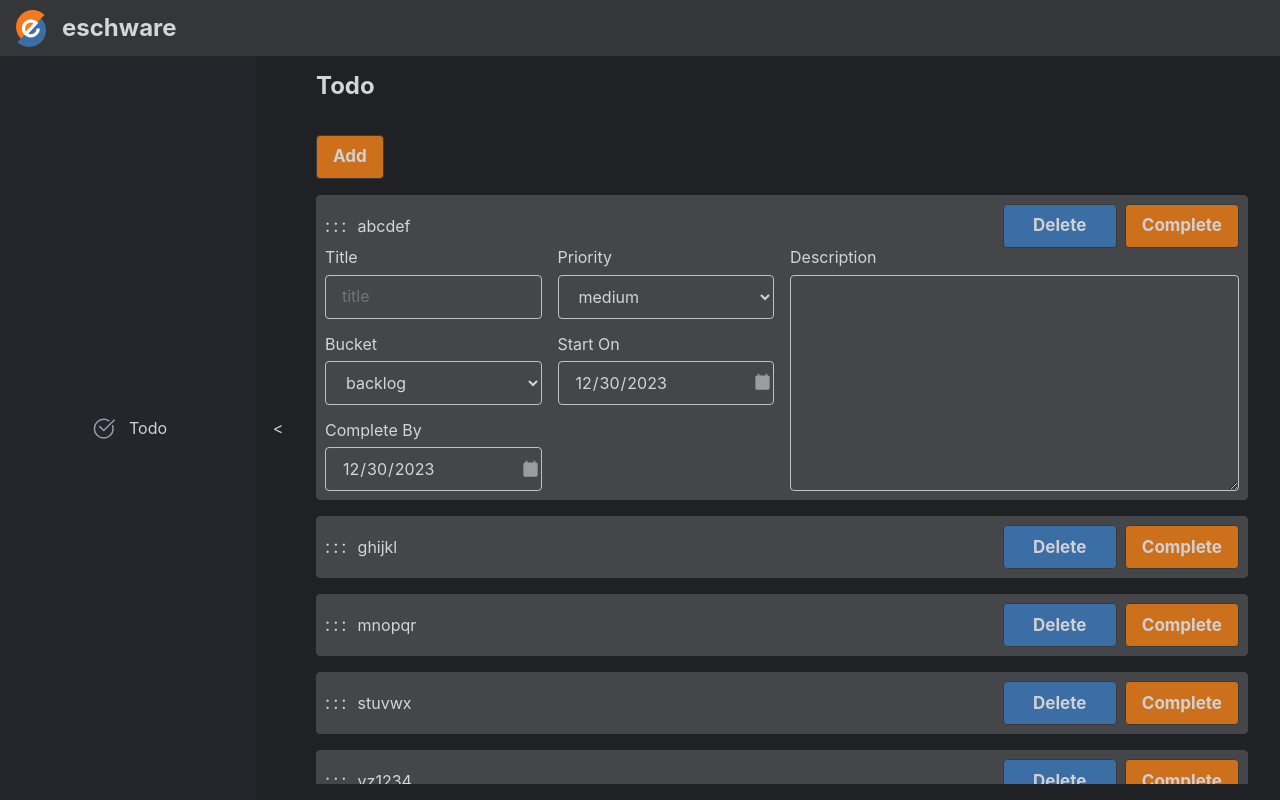
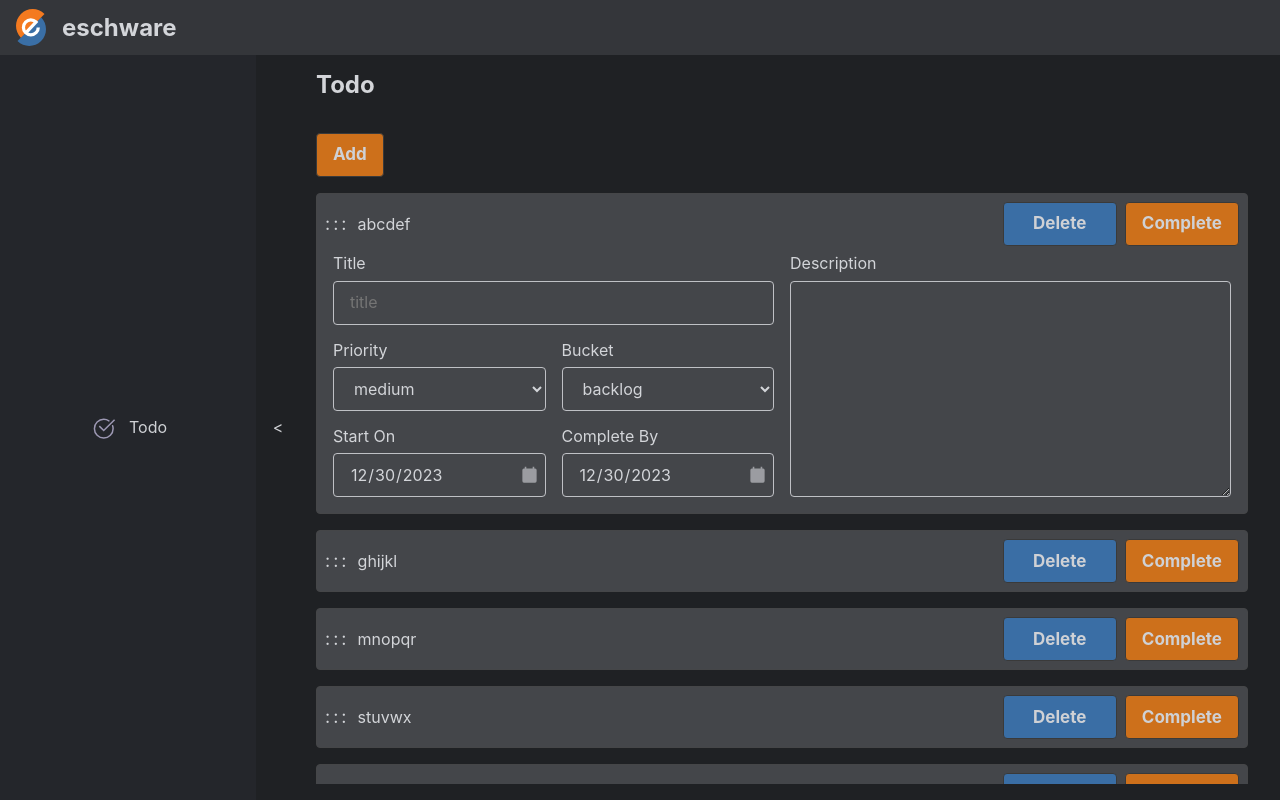
Before and after one commit to Erik-Schlegel/dashboard.erikschlegel.io, a React (Create React App) app: page / in a window 1280 px wide. Both pictures are taken after a click on the element "abcdef". Built offline with nearby package versions, Linux system fonts and the light colour scheme; a web font is replaced by a local one.

Commit message:
micro adjustments to todo form

```diff
--- a/src/components/atoms/inputdate/inputdate.module.css
+++ b/src/components/atoms/inputdate/inputdate.module.css
@@ -20,6 +20,9 @@
    background-size: 1.2em;
    background-position: center;
    color: transparent;
+   position: relative;
+   left: -5px;
+   cursor: pointer;
 }
 
 .label {
--- a/src/components/atoms/inputdate/inputdate.tsx
+++ b/src/components/atoms/inputdate/inputdate.tsx
@@ -20,16 +20,18 @@ const InputDate = ({ name, label, onChange, minDate=new Date(), defaultValue=new
 
 
    return (
-      <div>
+      <div className={className}>
          {
             label &&
-            <label htmlFor={name} className={styles.label}>{label}</label>
+            <label htmlFor={name} className={styles.label}>
+               {label}
+            </label>
          }
          <input type="date" name={name}
             onChange={onChange}
             min={min}
             defaultValue={def}
-            className={classNames(styles.inputDate, className)}
+            className={styles.inputDate}
          />
       </div>
 
--- a/src/components/atoms/inputselect/inputselect.module.css
+++ b/src/components/atoms/inputselect/inputselect.module.css
@@ -1,5 +1,14 @@
+.inputSelect {
+   position:relative;
+}
 
-.inputSelect {
+.inputSelect__label {
+   font-size: 1.6rem;
+   padding-bottom: var(--M_Gap1\2);
+   display: block;
+}
+
+.inputSelect__ui {
    background-color: rgba(0,0,0,0);
    border: 1px solid var(--I_InputBorder);
    border-radius: var(--M_BorderRadius);
@@ -9,12 +18,5 @@
    padding-right: var(--M_Gap);
    font-size: 1.6rem;
    color: var(--I_InputValue);
-   outline: none;
    width: 100%;
 }
-
-.label {
-   font-size: 1.6rem;
-   padding-bottom: var(--M_Gap1\2);
-   display: block;
-}
--- a/src/components/atoms/inputselect/inputselect.tsx
+++ b/src/components/atoms/inputselect/inputselect.tsx
@@ -16,13 +16,13 @@ type InputSelectProps = {
 const InputSelect = ({ name, label, options, defaultIndex, onChange, className }: InputSelectProps) =>
 {
    return (
-      <div>
+      <div className={classNames(styles.inputSelect, className)}>
          {label && (
-            <label htmlFor={name} className={styles.label}>
+            <label htmlFor={name} className={styles.inputSelect__label}>
                {label}
             </label>
          )}
-         <select name={name} onChange={onChange} className={classNames(styles.inputSelect, className)}>
+         <select name={name} onChange={onChange} className={styles.inputSelect__ui}>
             {
                options.map((option, i) =>
                (
--- a/src/components/atoms/inputtext/inputtext.module.css
+++ b/src/components/atoms/inputtext/inputtext.module.css
@@ -8,7 +8,6 @@
    padding-left: var(--M_Gap);
    font-size: 1.6rem;
    color: var(--I_InputValue);
-   outline: none;
    width: 100%;
 }
 
--- a/src/components/atoms/inputtext/inputtext.tsx
+++ b/src/components/atoms/inputtext/inputtext.tsx
@@ -1,5 +1,4 @@
 import React from "react";
-import classNames from "classnames";
 
 import styles from "./inputtext.module.css";
 
@@ -15,7 +14,7 @@ type InputTextProps = {
 const InputText = ({name, label, placeholder, onChange, className}: InputTextProps) =>
 {
    return (
-      <div>
+      <div className={className}>
          {label && (
             <label htmlFor={name} className={styles.label}>{label}</label>
          )}
@@ -23,7 +22,7 @@ const InputText = ({name, label, placeholder, onChange, className}: InputTextPro
             name={name}
             placeholder={placeholder}
             onChange={onChange}
-            className={classNames(styles.inputText, className)}
+            className={styles.inputText}
          />
       </div>
    )
--- a/src/components/atoms/inputtextarea/inputtextarea.module.css
+++ b/src/components/atoms/inputtextarea/inputtextarea.module.css
@@ -4,7 +4,7 @@
    border: 1px solid var(--I_InputBorder);
    border-radius: var(--M_BorderRadius);
    min-height: var(--M_MinClickable);
-   padding-left: var(--M_Gap);
+   padding: var(--M_Gap);
    font-size: 1.6rem;
    color: var(--I_InputValue);
    outline: none;
--- a/src/components/organisms/todoitem/todoitem.module.css
+++ b/src/components/organisms/todoitem/todoitem.module.css
@@ -4,6 +4,7 @@
    grid-template-columns: repeat(2, 1fr);
    grid-template-rows: 1fr;
    gap: var(--M_Gap);
+   padding: var(--M_Gap1\2);
 }
 
 .todoItemForm__1st {
--- a/src/style_standards/domain.css
+++ b/src/style_standards/domain.css
@@ -47,6 +47,8 @@ h1, h2, h3, h4, h5, h6
    background: #555;
 }
 
-input {
+input,
+select,
+textarea {
    outline: none;
 }
```
